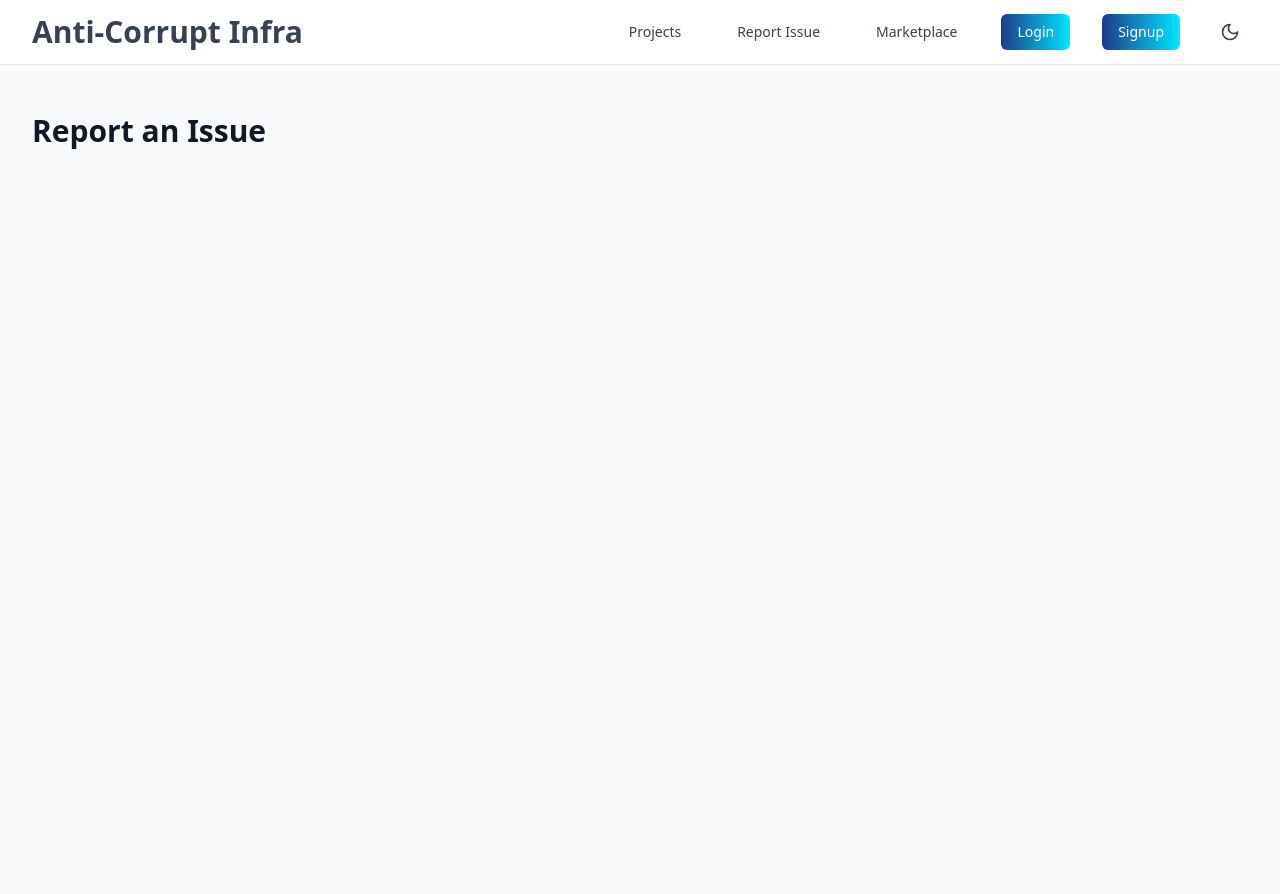
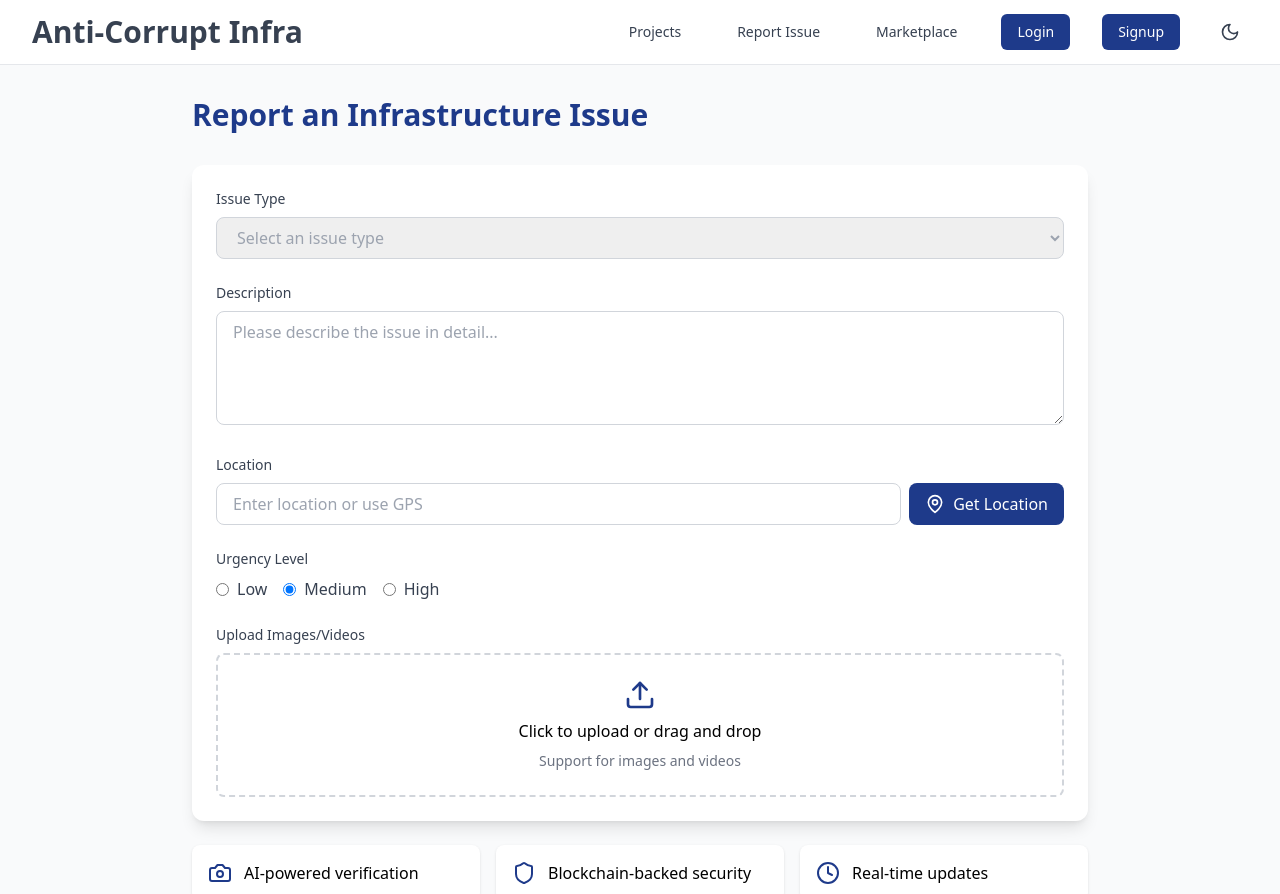
Before and after one commit to faisalquaiyum/Anti-Corrupt-Infra, a React (Vite) app in the folder frontend/: page /report-issue in a window 1280 px wide. Shown: the top 894 px of the page. Built offline with nearby package versions, Linux system fonts and the light colour scheme.

Commit message:
add report issue page and and changes the style of team page and login and register button

```diff
--- a/frontend/src/components/Navbar.tsx
+++ b/frontend/src/components/Navbar.tsx
@@ -44,14 +44,14 @@ const Navbar = () => {
             </Link>
             <Link
               to="/login"
-              className="bg-gradient-to-r from-primary to-secondary text-white px-4 py-2 rounded-md text-sm font-medium hover:bg-primary/90"
+              className="bg-primary text-white px-4 py-2 rounded-md text-sm font-medium hover:bg-primary/90"
             >
               Login
             </Link>
 
   <Link
-              to="/login"
-              className="bg-gradient-to-r from-primary to-secondary text-white px-4 py-2 rounded-md text-sm font-medium hover:bg-primary/90"
+              to="/register"
+              className="bg-primary text-white px-4 py-2 rounded-md text-sm font-medium hover:bg-primary/90"
             >
               Signup
             </Link>
--- a/frontend/src/pages/ReportIssue.tsx
+++ b/frontend/src/pages/ReportIssue.tsx
@@ -1,21 +1,213 @@
-import React from 'react';
-import { motion } from 'framer-motion';
+import React, { useState } from 'react';
+import { Camera, MapPin, Upload, Clock, Shield, Send } from 'lucide-react';
 
-const ReportIssue = () => {
+interface IssueReport {
+  type: string;
+  description: string;
+  urgency: string;
+  location: string;
+  images: FileList | null;
+}
+
+function ReportIssue() {
+
+  const [formData, setFormData] = useState<IssueReport>({
+    type: '',
+    description: '',
+    urgency: 'medium',
+    location: '',
+    images: null,
+  });
+  const [isSubmitting, setIsSubmitting] = useState(false);
+
+  const issueTypes = [
+    'Potholes',
+    'Broken Roads',
+    'Drainage Issues',
+    'Street Lights',
+    'Bridge Damage',
+    'Traffic Signals',
+  ];
+
+  const handleSubmit = async (e: React.FormEvent) => {
+    e.preventDefault();
+    setIsSubmitting(true);
+    // Simulate AI verification and blockchain submission
+    await new Promise(resolve => setTimeout(resolve, 2000));
+    setIsSubmitting(false);
+    alert('Issue reported successfully! Your report has been verified and recorded.');
+  };
+
+  const handleImageChange = (e: React.ChangeEvent<HTMLInputElement>) => {
+    if (e.target.files) {
+      setFormData({ ...formData, images: e.target.files });
+    }
+  };
+
+  const getLocation = () => {
+    if (navigator.geolocation) {
+      navigator.geolocation.getCurrentPosition((position) => {
+        const { latitude, longitude } = position.coords;
+        setFormData({ ...formData, location: `${latitude}, ${longitude}` });
+      });
+    }
+  };
+
   return (
-    <div className="min-h-screen bg-gray-50 dark:bg-gray-900 py-12 px-4 sm:px-6 lg:px-8">
-      <motion.div
-        initial={{ opacity: 0 }}
-        animate={{ opacity: 1 }}
-        className="max-w-7xl mx-auto"
-      >
-        <h1 className="text-3xl font-bold text-gray-900 dark:text-white">
-          Report an Issue
-        </h1>
-        {/* Report form will be implemented later */}
-      </motion.div>
+    <div className={`min-h-screen dark:'bg-gray-900 text-white' : 'bg-gray-50 text-gray-900'}`}>
+      <div className="container mx-auto px-4 py-8">
+        <div className="max-w-4xl mx-auto">
+          {/* Header */}
+          <div className="flex justify-between items-center mb-8">
+            <h1 className="text-3xl font-bold text-primary dark:text-blue-400">
+              Report an Infrastructure Issue
+            </h1>
+          </div>
+
+          {/* Main Form */}
+          <form onSubmit={handleSubmit} className="space-y-6">
+            <div className="bg-white dark:bg-gray-800 rounded-xl shadow-lg p-6 space-y-6">
+              {/* Issue Type */}
+              <div>
+                <label className="block text-sm font-medium mb-2 text-gray-700 dark:text-white">Issue Type</label>
+                <select
+                  value={formData.type}
+                  onChange={(e) => setFormData({ ...formData, type: e.target.value })}
+                  className="w-full px-4 py-2 rounded-lg border border-gray-300 dark:border-gray-600 dark:bg-gray-700  text-gray-400 focus:ring-2 focus:ring-blue-500"
+                  required
+                >
+                  <option value="">Select an issue type</option>
+                  {issueTypes.map((type) => (
+                    <option key={type} value={type}>{type}</option>
+                  ))}
+                </select>
+              </div>
+
+              {/* Description */}
+              <div>
+                <label className="block text-sm font-medium mb-2 dark:text-white text-gray-700">Description</label>
+                <textarea
+                  value={formData.description}
+                  onChange={(e) => setFormData({ ...formData, description: e.target.value })}
+                  className="w-full px-4 py-2 rounded-lg border border-gray-300 dark:border-gray-600 dark:bg-gray-700 dark:text-gray-400 focus:ring-2 focus:ring-blue-500"
+                  rows={4}
+                  required
+                  placeholder="Please describe the issue in detail..."
+                />
+              </div>
+
+              {/* Location */}
+              <div>
+                <label className="block text-sm font-medium mb-2 dark:text-white text-gray-700">Location</label>
+                <div className="flex gap-2">
+                  <input
+                    type="text"
+                    value={formData.location}
+                    onChange={(e) => setFormData({ ...formData, location: e.target.value })}
+                    className="flex-1 px-4 py-2 rounded-lg border border-gray-300 dark:border-gray-600 dark:bg-gray-700 focus:ring-2 focus:ring-blue-500"
+                    placeholder="Enter location or use GPS"
+                    required
+                  />
+                  <button
+                    type="button"
+                    onClick={getLocation}
+                    className="px-4 py-2 bg-primary hover:bg-primary/90 text-white rounded-lg flex items-center gap-2"
+                  >
+                    <MapPin size={20} />
+                    <span className="hidden sm:inline">Get Location</span>
+                  </button>
+                </div>
+              </div>
+
+              {/* Urgency Level */}
+              <div>
+                <label className="block text-sm font-medium mb-2 dark:text-white text-gray-700">Urgency Level</label>
+                <div className="flex gap-4">
+                  {['low', 'medium', 'high'].map((level) => (
+                    <label key={level} className="flex items-center dark:text-gray-400 text-gray-700">
+                      <input
+                        type="radio"
+                        name="urgency"
+                        value={level}
+                        checked={formData.urgency === level}
+                        onChange={(e) => setFormData({ ...formData, urgency: e.target.value })}
+                        className="mr-2"
+                      />
+                      <span className="capitalize">{level}</span>
+                    </label>
+                  ))}
+                </div>
+              </div>
+
+              {/* Image Upload */}
+              <div>
+                <label className="block text-sm font-medium mb-2 dark:text-white text-gray-700">Upload Images/Videos</label>
+                <div className="border-2 border-dashed border-gray-300 dark:border-gray-600 dark:text-gray-400 rounded-lg p-6 text-center">
+                  <input
+                    type="file"
+                    multiple
+                    accept="image/*,video/*"
+                    onChange={handleImageChange}
+                    className="hidden"
+                    id="file-upload"
+                  />
+                  <label
+                    htmlFor="file-upload"
+                    className="cursor-pointer flex flex-col items-center gap-2"
+                  >
+                    <Upload className="w-8 h-8 text-primary" />
+                    <span>Click to upload or drag and drop</span>
+                    <span className="text-sm text-gray-500">
+                      Support for images and videos
+                    </span>
+                  </label>
+                </div>
+              </div>
+            </div>
+
+            {/* Features Section */}
+            <div className="grid grid-cols-1 md:grid-cols-3 gap-4 my-8">
+              <div className="bg-white dark:bg-gray-800 p-4 dark:text-gray-400 rounded-lg shadow flex items-center gap-3">
+                <Camera className="text-primary " />
+                <span>AI-powered verification</span>
+              </div>
+              <div className="bg-white dark:bg-gray-800 p-4 rounded-lg  dark:text-gray-400 shadow flex items-center gap-3">
+                <Shield className="text-primary" />
+                <span>Blockchain-backed security</span>
+              </div>
+              <div className="bg-white dark:bg-gray-800 p-4 rounded-lg dark:text-gray-400 shadow flex items-center gap-3">
+                <Clock className="text-primary" />
+                <span>Real-time updates</span>
+              </div>
+            </div>
+
+            {/* Submit Button */}
+            <button
+              type="submit"
+              disabled={isSubmitting}
+              className={`w-full py-3 px-6 text-white rounded-lg flex items-center justify-center gap-2 ${
+                isSubmitting
+                  ? 'bg-gray-400'
+                  : 'bg-primary hover:bg-primary/90'
+              }`}
+            >
+              {isSubmitting ? (
+                <>
+                  <div className="animate-spin rounded-full h-5 w-5 border-2 border-white border-t-transparent" />
+                  <span>Processing...</span>
+                </>
+              ) : (
+                <>
+                  <Send size={20} />
+                  <span>Submit Report</span>
+                </>
+              )}
+            </button>
+          </form>
+        </div>
+      </div>
     </div>
   );
-};
+}
 
 export default ReportIssue;
--- a/frontend/src/pages/TeamPage.tsx
+++ b/frontend/src/pages/TeamPage.tsx
@@ -78,7 +78,7 @@ const TeamPage: React.FC = () => {
     <div className="min-h-screen bg-gray-50 py-8 sm:py-8 px-4 sm:px-6 lg:px-8 dark:bg-gray-900">
       <div className="max-w-7xl mx-auto">
         <div className="text-center sm:text-left mb-0 sm:mb-12">
-          <h1 className="mt-2 text-3xl sm:text-4xl md:text-5xl font-bold text-gray-900 dark:text-white">Meet Our Team</h1>
+          <h1 className="-mt-2 text-3xl sm:text-4xl md:text-5xl font-bold text-primary opacity-90 dark:text-white">Meet Our Team</h1>
           <p className="mt-3 sm:mt-4 text-lg sm:text-xl text-gray-500 max-w-3xl">
             Meet the experts driving our AI-powered solutions.
           </p>
@@ -101,7 +101,7 @@ const TeamPage: React.FC = () => {
                       />
                     </div>
                     <h3 className="mt-6 text-xl sm:text-2xl font-semibold text-gray-900">{member.name}</h3>
-                    <p className="text-base sm:text-lg text-blue-600 mb-2 sm:mb-3">{member.role}</p>
+                    <p className="text-base sm:text-lg text-primary mb-2 sm:mb-3">{member.role}</p>
                     <p className="text-sm sm:text-base text-gray-600 text-center max-w-sm sm:max-w-md mb-4 sm:mb-6">
                       {member.description}
                     </p>
@@ -145,7 +145,7 @@ const TeamPage: React.FC = () => {
               <button
                 key={index}
                 className={`w-2 h-2 sm:w-3 sm:h-3 rounded-full transition-colors duration-200 ${
-                  index === currentIndex ? 'bg-blue-600' : 'bg-gray-300 hover:bg-gray-400'
+                  index === currentIndex ? 'bg-primary' : 'bg-gray-300 hover:bg-gray-400'
                 }`}
                 onClick={() => setCurrentIndex(index)}
                 aria-label={`Go to slide ${index + 1}`}
```
